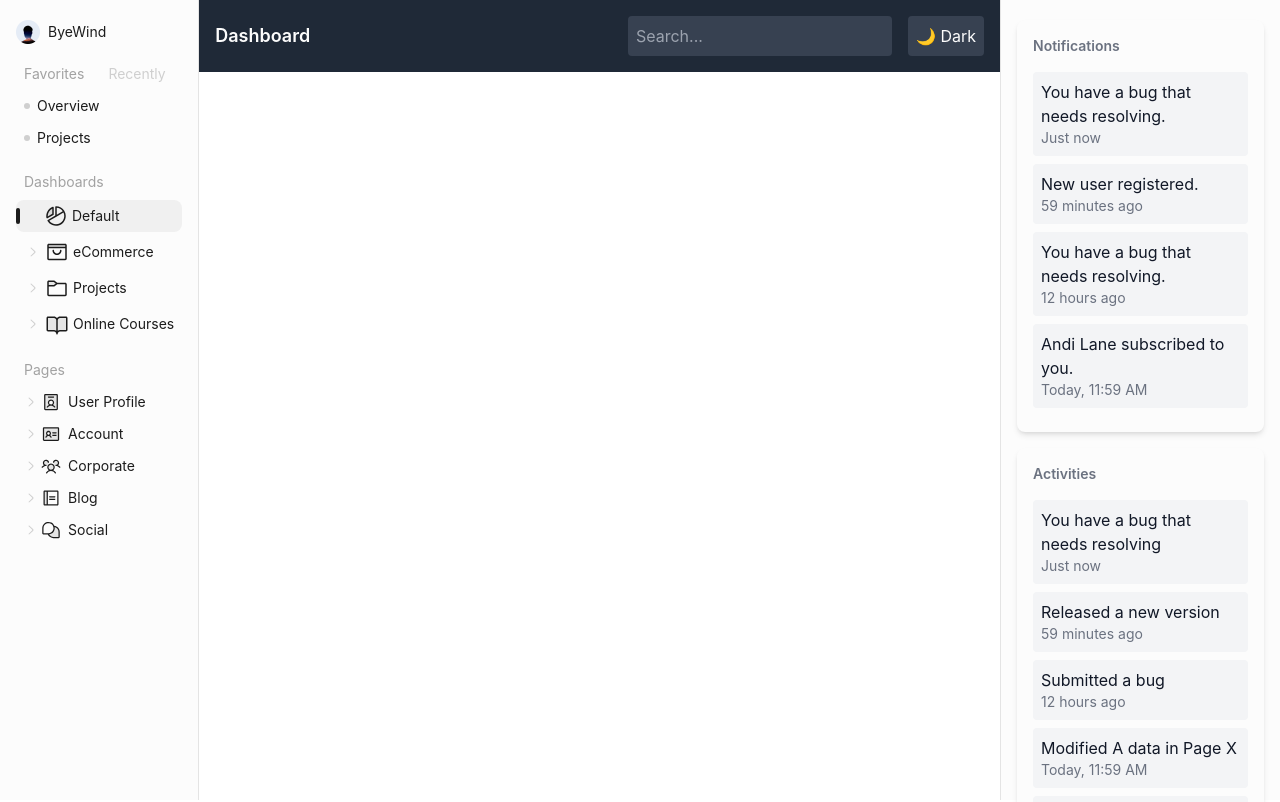
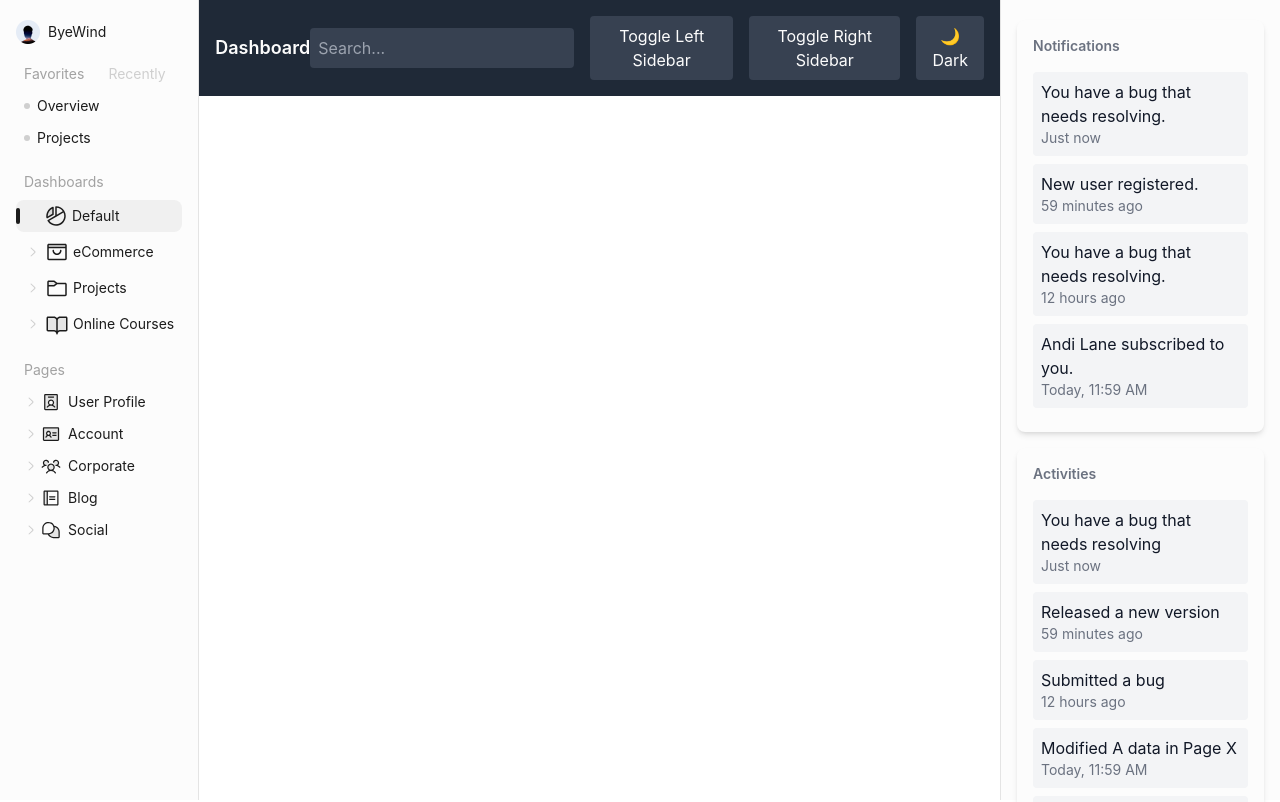
Before and after one commit to gaurish-saini/ecommerce-dashboard-react, a React (Create React App) app: page /dashboard/projects in a window 1280 px wide. Shown: the top 802 px of the page. Built offline with nearby package versions, Linux system fonts and the light colour scheme.

Commit message:
fix: entry point | feat: sidebar toggling

```diff
--- a/src/App.js
+++ b/src/App.js
@@ -1,33 +1,48 @@
-import React from "react";
+import React, { useState } from "react";
 import { ThemeProvider } from "./context/ThemeContext";
-import { BrowserRouter as Router, Route, Routes } from "react-router-dom";
+import {
+  BrowserRouter as Router,
+  Route,
+  Routes,
+  Navigate,
+} from "react-router-dom"; // Add Navigate for redirect
 import TopNav from "./containers/TopNav";
 import LeftSidebar from "./containers/LeftSidebar";
 import RightSidebar from "./containers/RightSidebar";
 import DefaultDashboard from "./pages/DefaultDashboard";
 
 const App = () => {
+  const [isLeftSidebarOpen, setIsLeftSidebarOpen] = useState(true);
+  const [isRightSidebarOpen, setIsRightSidebarOpen] = useState(true);
+
+  const toggleLeftSidebar = () => setIsLeftSidebarOpen(!isLeftSidebarOpen);
+  const toggleRightSidebar = () => setIsRightSidebarOpen(!isRightSidebarOpen);
+
   return (
     <ThemeProvider>
       <Router>
         <div className="flex max-w-[1440px] mx-auto">
-          <LeftSidebar />
+          {isLeftSidebarOpen && <LeftSidebar isOpen={isLeftSidebarOpen} />}
           <div className="flex-1">
-            <TopNav />
-            {/* Main content area where we show different dashboards */}
+            <TopNav
+              toggleLeftSidebar={toggleLeftSidebar}
+              toggleRightSidebar={toggleRightSidebar}
+            />
             <Routes>
+              {/* Redirect root URL to /dashboard/default */}
+              <Route path="/" element={<Navigate to="/dashboard/default" />} />
+
               {/* Default Dashboard Route */}
               <Route path="/dashboard/default" element={<DefaultDashboard />} />
 
-              {/* Add routes for other dashboards (eCommerce, Projects, etc.) here */}
+              {/* Add routes for other dashboards */}
               {/* Example:
               <Route path="/dashboard/ecommerce" element={<EcommerceDashboard />} />
               <Route path="/dashboard/projects" element={<ProjectsDashboard />} />
-              <Route path="/dashboard/online-courses" element={<OnlineCoursesDashboard />} />
-            */}
+              */}
             </Routes>
           </div>
-          <RightSidebar />
+          {isRightSidebarOpen && <RightSidebar isOpen={isRightSidebarOpen} />}
         </div>
       </Router>
     </ThemeProvider>
--- a/src/containers/LeftSidebar.js
+++ b/src/containers/LeftSidebar.js
@@ -4,19 +4,16 @@ import Favourites from "../components/Favourites";
 import Dashboards from "../components/Dashboards";
 import Pages from "../components/Pages";
 
-const LeftSidebar = () => {
+const LeftSidebar = ({ isOpen }) => {
   return (
-    <div className="max-w-[212px] flex flex-col gap-4 px-4 py-5 h-screen bg-white dark:bg-black border-r border-black/10 dark:border-white/10">
-      {/* Brand Section */}
+    <div
+      className={`max-w-[212px] flex flex-col gap-4 px-4 py-5 h-screen bg-white dark:bg-black border-r border-black/10 dark:border-white/10 transition-transform duration-300 ${
+        isOpen ? "translate-x-0" : "-translate-x-full"
+      }`}
+    >
       <Brand />
-
-      {/* Favourites Section */}
       <Favourites />
-
-      {/* Dashboards Section */}
       <Dashboards />
-
-      {/* Pages Section */}
       <Pages />
     </div>
   );
--- a/src/containers/RightSidebar.js
+++ b/src/containers/RightSidebar.js
@@ -3,9 +3,13 @@ import NotificationsPanel from "../components/NotificationsPanel";
 import ActivitiesPanel from "../components/ActivitiesPanel";
 import ContactsList from "../components/ContactsList";
 
-const RightSidebar = () => {
+const RightSidebar = ({ isOpen }) => {
   return (
-    <div className="max-w-[280px] flex flex-col gap-4 px-4 py-5 h-screen bg-white dark:bg-black border-l border-black/10 dark:border-white/10">
+    <div
+      className={`max-w-[280px] flex flex-col gap-4 px-4 py-5 h-screen bg-white dark:bg-black border-l border-black/10 dark:border-white/10 transition-transform duration-300 ${
+        isOpen ? "translate-x-0" : "translate-x-full"
+      }`}
+    >
       <NotificationsPanel />
       <ActivitiesPanel />
       <ContactsList />
--- a/src/containers/TopNav.js
+++ b/src/containers/TopNav.js
@@ -1,7 +1,7 @@
 import { useContext } from "react";
 import { ThemeContext } from "../context/ThemeContext";
 
-const TopNav = () => {
+const TopNav = ({ toggleLeftSidebar, toggleRightSidebar }) => {
   const { theme, toggleTheme } = useContext(ThemeContext);
 
   return (
@@ -13,6 +13,15 @@ const TopNav = () => {
           placeholder="Search..."
           className="p-2 rounded bg-gray-700 text-white"
         />
+        <button className="bg-gray-700 p-2 rounded" onClick={toggleLeftSidebar}>
+          Toggle Left Sidebar
+        </button>
+        <button
+          className="bg-gray-700 p-2 rounded"
+          onClick={toggleRightSidebar}
+        >
+          Toggle Right Sidebar
+        </button>
         <button className="bg-gray-700 p-2 rounded" onClick={toggleTheme}>
           {theme === "light" ? "🌙 Dark" : "☀️ Light"}
         </button>
```
